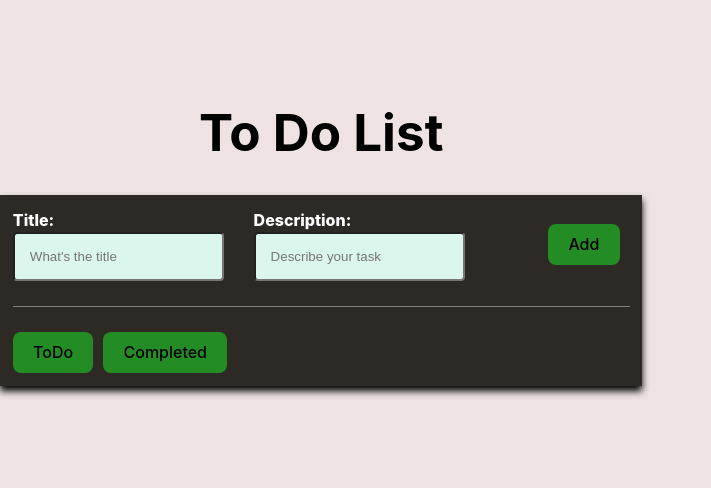
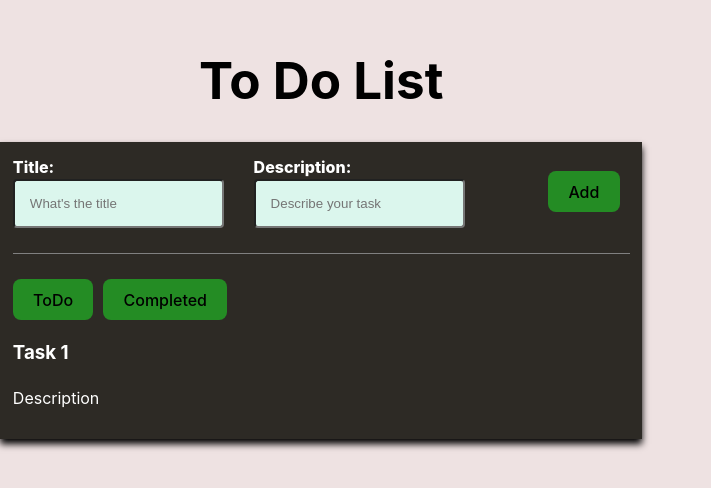
Before and after one commit to yojana29/FrontendClasses, a React (Vite) app in the folder REACT/: page / in a window 1280 px wide. Shown: the part 172-660 px from the top of the page, without its empty margins (0-711 px from the left). Built offline with nearby package versions, Linux system fonts and the light colour scheme.

Commit message:
working on it

```diff
--- a/REACT/src/App.jsx
+++ b/REACT/src/App.jsx
@@ -28,12 +28,12 @@ function App() {
           <button>Completed</button>
         </div>
 
-        {/* <div className = "todo-list">
+        <div className = "todo-list">
           <div className="todo-lists-items">
             <h3>Task 1</h3>
             <p>Description</p>
             </div>
-        </div> */}
+        </div>
 
       </div>
 
```
